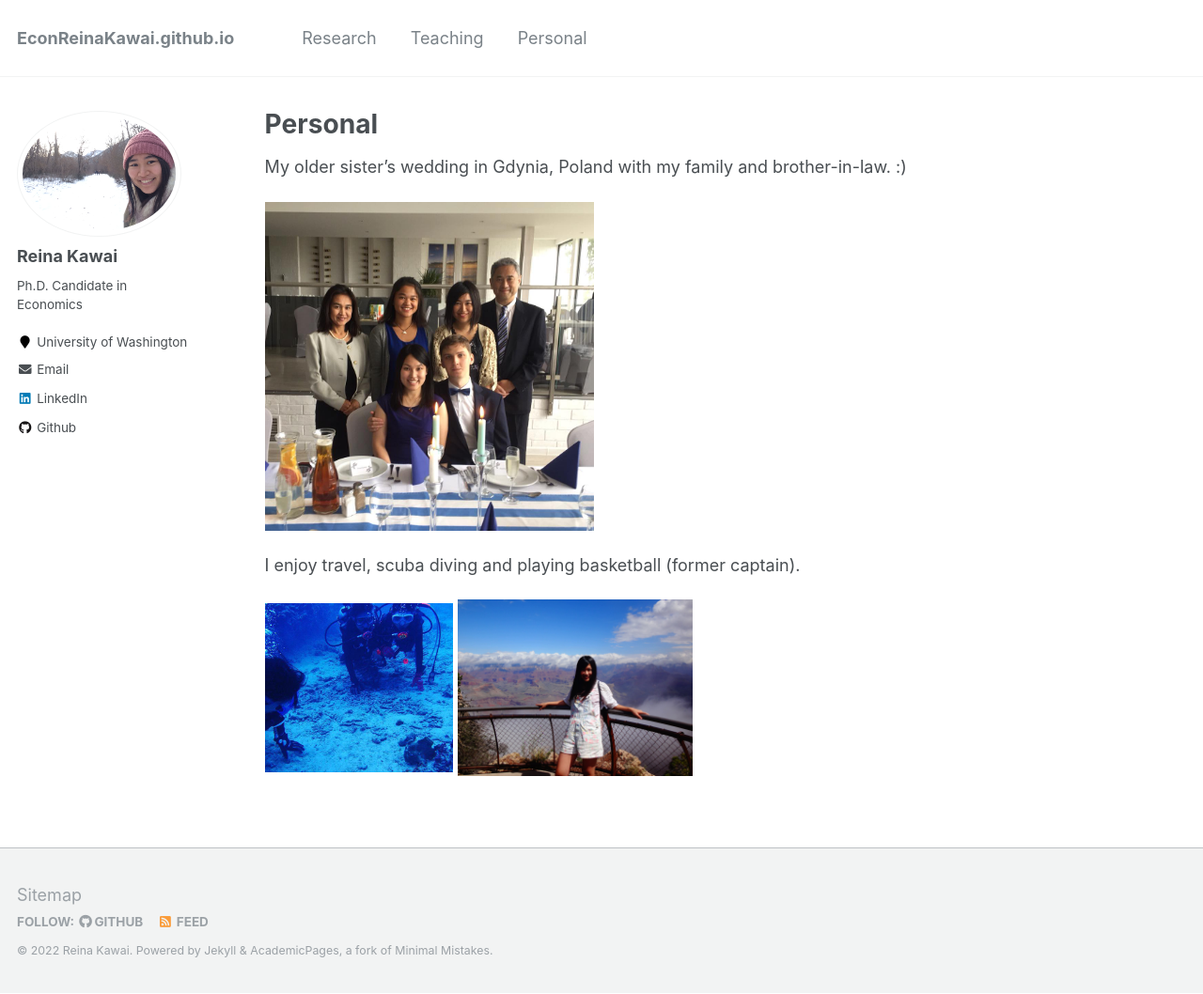
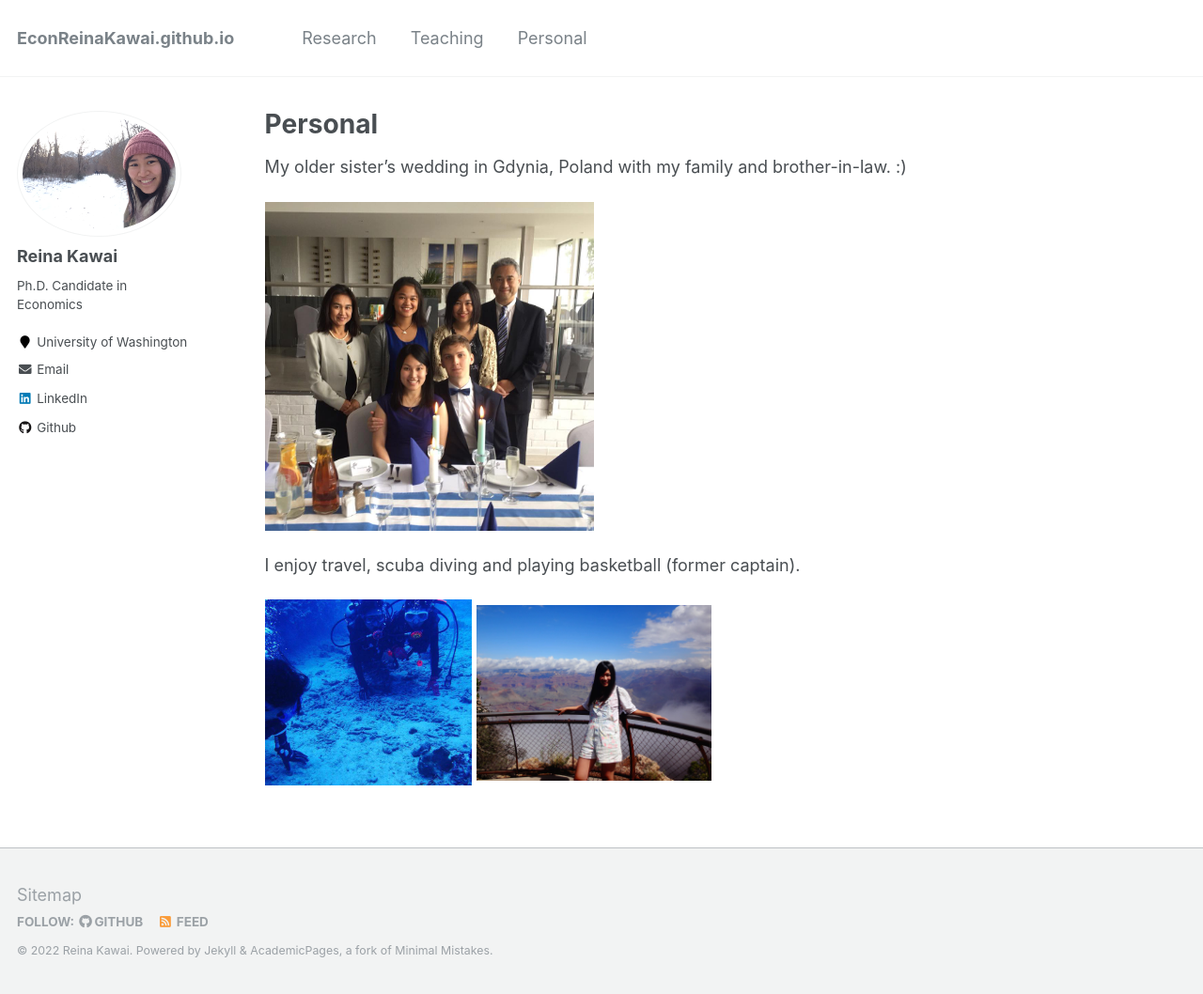
Before and after one commit to Reina-Kawai/Reina-Kawai.github.io, a Jekyll site: the page built from _pages/personal.md, in a window 1280 px wide and 1058 px high. Shown: the whole window at 94% size. Built offline with Jekyll 4.4.1, drawn with Linux system fonts in a browser that asks for light colours.

Commit message:
Update personal.md

```diff
--- a/_pages/personal.md
+++ b/_pages/personal.md
@@ -14,6 +14,6 @@ My older sister's wedding in Gdynia, Poland with my family and brother-in-law. :
 I enjoy travel, scuba diving and playing basketball (former captain).
 
 <p float="left">
-<img src="https://Reina-Kawai.github.io/images/fam-scuba-diving.jpg" width="200" />
+<img src="https://Reina-Kawai.github.io/images/fam-scuba-diving.jpg" width="220" />
 <img src="https://Reina-Kawai.github.io/images/personal_grand_canyon.jpg" width="250" />
 </p>
```
